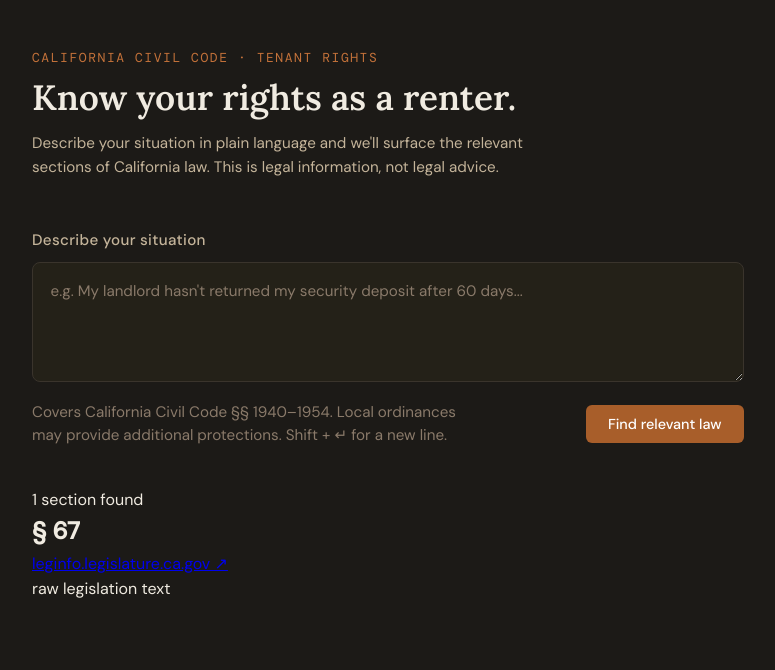
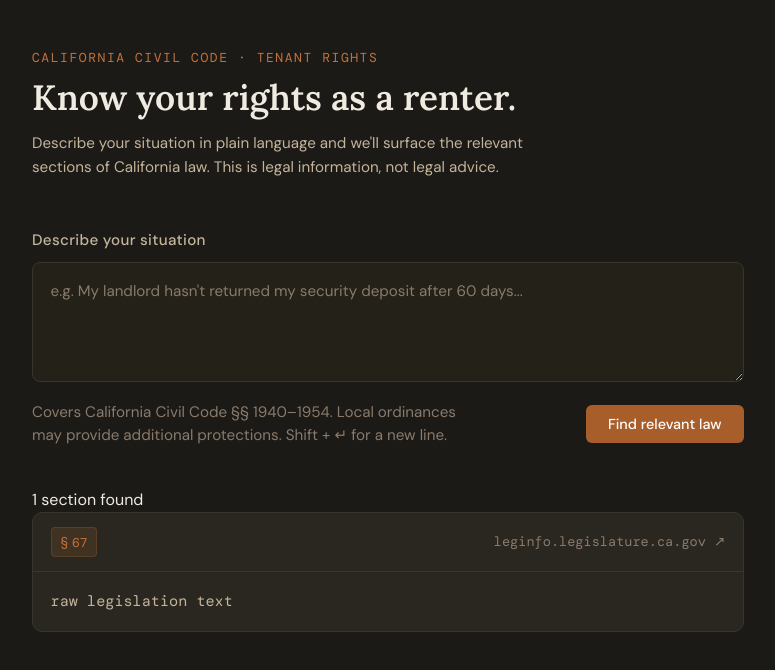
Before and after one commit to RichardGabelman/ca-tenant-law-rag, a React (Vite) app in the folder frontend/: page / in a window 1280 px wide. Both pictures are taken after a click on the button "Find relevant law". Shown: the top 670 px of the page, without its empty margins (252-1027 px from the left). Built offline with nearby package versions, Linux system fonts and the light colour scheme.

Commit message:
feat: implement ResultCard styling and requisite global styles

```diff
--- a/frontend/src/App.css
+++ b/frontend/src/App.css
@@ -10,6 +10,8 @@
 :root {
   --bg-base: #1C1A17;
   --bg-surface: #242118;
+  --bg-card: #2A2720;
+  --bg-card-hover: #302D25;
   --text-primary: #F0EBE1;
   --text-secondary: #C4B49A;
   --text-muted: #8A7A6A;
@@ -17,6 +19,7 @@
   --accent-btn: #A85E2A;
   --accent-soft: #8A7A6A;
   --border: #3A342C;
+  --border-accent: #5a4030;
 }
 
 body {
--- a/frontend/src/components/ResultCard.css
+++ b/frontend/src/components/ResultCard.css
@@ -0,0 +1,63 @@
+.result-card {
+  background: var(--bg-card);
+  border: 1px solid var(--border);
+  border-radius: 10px;
+  overflow: hidden;
+  transition: border-color 0.2s;
+}
+
+.result-card:hover {
+  border-color: var(--border-accent);
+}
+
+.card-header {
+  display: flex;
+  justify-content: space-between;
+  align-items: center;
+  padding: 0.85rem 1.1rem;
+  border-bottom: 1px solid var(--border);
+}
+
+.section-num {
+  padding-top: 0.1rem;
+}
+
+.section-badge {
+  display: flex;
+  align-items: center;
+  gap: 0.25rem;
+  font-family: 'DM Mono', monospace;
+  font-size: 0.8rem;
+  font-weight: 400;
+  color: var(--accent);
+  background: rgba(196, 114, 58, 0.15);
+  border: 1px solid rgba(196, 114, 58, 0.2);
+  border-radius: 4px;
+  padding: 0.2rem 0.55rem;
+  margin: 0;
+}
+
+.citation-link {
+  font-family: 'DM Mono', monospace;
+  font-size: 0.85rem;
+  color: var(--text-muted);
+  text-decoration: none;
+  transition: color 0.2s;
+}
+
+.citation-link:hover {
+  color: var(--accent);
+}
+
+.card-body {
+  padding: 1rem 1.1rem;
+}
+
+.raw-text {
+  font-family: 'DM Mono', monospace;
+  font-size: 0.95rem;
+  color: var(--text-secondary);
+  line-height: 1.8;
+  white-space: pre-wrap;
+  word-break: break-word;
+}
--- a/frontend/src/components/ResultCard.jsx
+++ b/frontend/src/components/ResultCard.jsx
@@ -4,7 +4,10 @@ export default function ResultCard({ result }) {
   return (
     <div className="result-card">
       <div className="card-header">
-        <h2 className="section-badge">§ {result.section_num}</h2>
+        <h2 className="section-badge">
+          <span>§</span>
+          <span className="section-num">{result.section_num}</span>
+        </h2>
         <a
           href={result.citation_url}
           className="citation-link"
```
